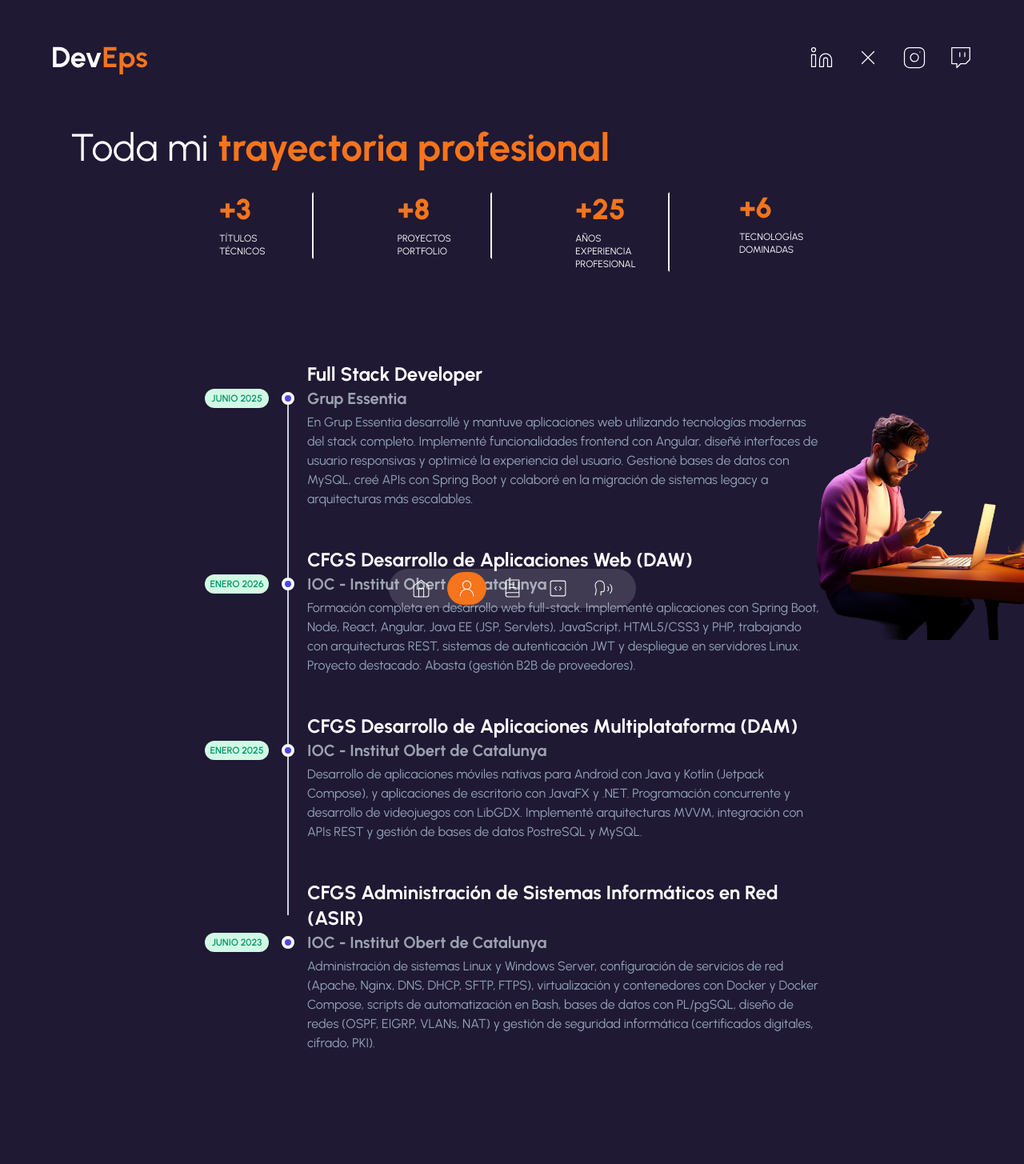
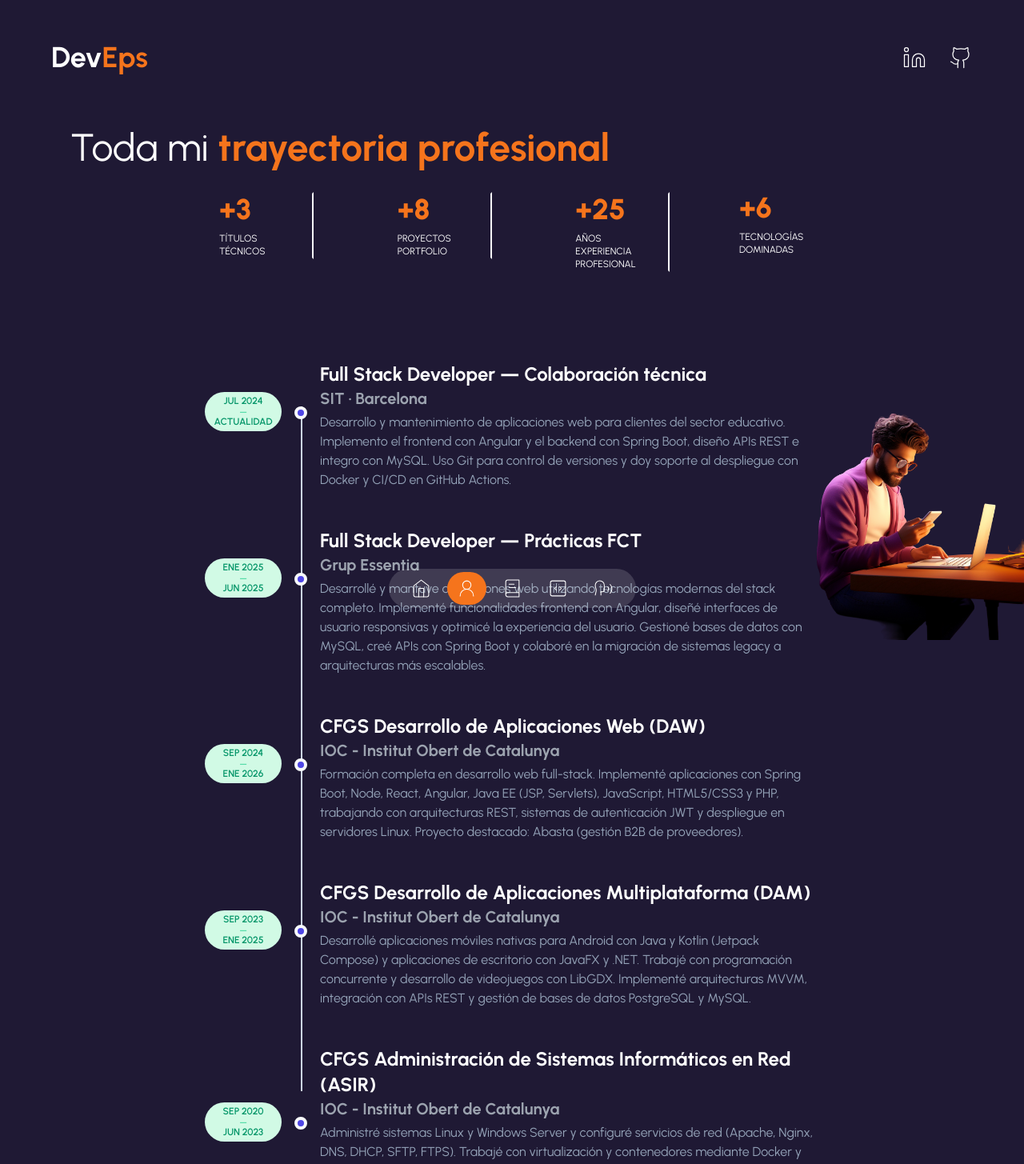
Before and after one commit to devepsdev/landing-page, a Next.js app: page /about-me in a window 1280 px wide. Shown: the top 1455 px of the page at 80% size. Built offline with nearby package versions, Linux system fonts and the light colour scheme.

Commit message:
Add experience and remove social links

```diff
--- a/components/time-line.tsx
+++ b/components/time-line.tsx
@@ -6,22 +6,23 @@
       <div className="w-full max-w-3xl mx-auto md:pb-40 md:pt-20">
         <div className="-my-6">
           {dataAboutPage.map((data) => (
-            <div key={data.id} className="relative py-6 pl-8 sm:pl-32 group">
+            <div key={data.id} className="relative py-6 pl-8 sm:pl-36 group">
               <h3 className="mb-1 text-2xl font-bold sm:mb-0">{data.title}</h3>
               <div
                 className="flex flex-col sm:flex-row items-start mb-1
-                                        group-last:before:hidden before:absolute
-                                        before:left-2 sm:before:left-0 before:h-full
-                                        before:px-px before:bg-slate-300 sm:before:ml-[6.5rem]
-                                        before:self-start before:-translate-x-1/2
-                                        before:translate-y-3 after:absolute after:left-2
-                                        sm:after:left-0 after:w-2 after:h-2 after:bg-indigo-600
-                                        after:border-4 after:box-content after:border-slate-50
-                                        after:rounded-full sm:after:ml-[6.5rem] after:-translate-x-1/2
-                                        after:translate-y-1.5"
+                            group-last:before:hidden before:absolute
+                            before:left-2 sm:before:left-0 before:h-full
+                            before:px-px before:bg-slate-300 sm:before:ml-[7.5rem]
+                            before:self-start before:translate-y-6 after:absolute after:left-2
+                            sm:after:left-0 after:w-2 after:h-2 after:bg-indigo-600
+                            after:border-4 after:box-content after:border-slate-50
+                            after:rounded-full sm:after:ml-[7.5rem] after:-translate-x-1/2
+                            after:translate-y-6"
               >
-                <time className="sm:absolute left-0 translate-y-0.5 inline-flex items-center justify-center text-xs font-semibold uppercase w-20 h-6 mb-3 sm:mb-0 text-emerald-600 bg-emerald-100 rounded-full">
-                  {data.date}
+                <time className="sm:absolute left-0 sm:translate-y-[6px] inline-flex flex-col items-center justify-center text-xs font-semibold uppercase w-24 mb-3 sm:mb-0 text-emerald-600 bg-emerald-100 rounded-full py-1 px-2 text-center leading-tight">
+                  <span>{data.dateStart}</span>
+                  <span className="text-emerald-400 text-[9px]">—</span>
+                  <span>{data.dateEnd}</span>
                 </time>
                 <div className="text-xl font-bold text-gray-400">
                   {data.subtitle}
--- a/data.tsx
+++ b/data.tsx
@@ -4,13 +4,10 @@
   HomeIcon,
   UserRound,
   Linkedin,
-  X,
+  Github,
   Pencil,
   Computer,
-  Rocket,
   Speech,
-  Instagram,
-  Twitch,
   Server,
   Database,
   Shield,
@@ -25,18 +22,8 @@
   },
   {
     id: 2,
-    logo: <X size={30} strokeWidth={1} />,
-    src: "https://x.com/devepsdev",
-  },
-  {
-    id: 3,
-    logo: <Instagram size={30} strokeWidth={1} />,
-    src: "https://www.instagram.com/devepsdev/",
-  },
-  {
-    id: 4,
-    logo: <Twitch size={30} strokeWidth={1} />,
-    src: "https://www.twitch.tv/deveps",
+    logo: <Github size={30} strokeWidth={1} />,
+    src: "https://github.com/devepsdev",
   },
 ];
 
@@ -76,35 +63,48 @@
 export const dataAboutPage = [
   {
     id: 1,
-    title: "Full Stack Developer",
-    subtitle: "Grup Essentia",
+    title: "Full Stack Developer — Colaboración técnica",
+    subtitle: "SIT · Barcelona",
     description:
-      "En Grup Essentia desarrollé y mantuve aplicaciones web utilizando tecnologías modernas del stack completo. Implementé funcionalidades frontend con Angular, diseñé interfaces de usuario responsivas y optimicé la experiencia del usuario. Gestioné bases de datos con MySQL, creé APIs con Spring Boot y colaboré en la migración de sistemas legacy a arquitecturas más escalables.",
-    date: "junio 2025",
+      "Desarrollo y mantenimiento de aplicaciones web para clientes del sector educativo. Implemento el frontend con Angular y el backend con Spring Boot, diseño APIs REST e integro con MySQL. Uso Git para control de versiones y doy soporte al despliegue con Docker y CI/CD en GitHub Actions.",
+    dateStart: "jul 2024",
+    dateEnd: "actualidad",
   },
   {
     id: 2,
+    title: "Full Stack Developer — Prácticas FCT",
+    subtitle: "Grup Essentia",
+    description:
+      "Desarrollé y mantuve aplicaciones web utilizando tecnologías modernas del stack completo. Implementé funcionalidades frontend con Angular, diseñé interfaces de usuario responsivas y optimicé la experiencia del usuario. Gestioné bases de datos con MySQL, creé APIs con Spring Boot y colaboré en la migración de sistemas legacy a arquitecturas más escalables.",
+    dateStart: "ene 2025",
+    dateEnd: "jun 2025",
+  },
+  {
+    id: 3,
     title: "CFGS Desarrollo de Aplicaciones Web (DAW)",
     subtitle: "IOC - Institut Obert de Catalunya",
     description:
       "Formación completa en desarrollo web full-stack. Implementé aplicaciones con Spring Boot, Node, React, Angular, Java EE (JSP, Servlets), JavaScript, HTML5/CSS3 y PHP, trabajando con arquitecturas REST, sistemas de autenticación JWT y despliegue en servidores Linux. Proyecto destacado: Abasta (gestión B2B de proveedores).",
-    date: "enero 2026",
+    dateStart: "sep 2024",
+    dateEnd: "ene 2026",
   },
   {
-    id: 3,
+    id: 4,
     title: "CFGS Desarrollo de Aplicaciones Multiplataforma (DAM)",
     subtitle: "IOC - Institut Obert de Catalunya",
     description:
-      "Desarrollo de aplicaciones móviles nativas para Android con Java y Kotlin (Jetpack Compose), y aplicaciones de escritorio con JavaFX y .NET. Programación concurrente y desarrollo de videojuegos con LibGDX. Implementé arquitecturas MVVM, integración con APIs REST y gestión de bases de datos PostreSQL y MySQL.",
-    date: "enero 2025",
+      "Desarrollé aplicaciones móviles nativas para Android con Java y Kotlin (Jetpack Compose) y aplicaciones de escritorio con JavaFX y .NET. Trabajé con programación concurrente y desarrollo de videojuegos con LibGDX. Implementé arquitecturas MVVM, integración con APIs REST y gestión de bases de datos PostgreSQL y MySQL.",
+    dateStart: "sep 2023",
+    dateEnd: "ene 2025",
   },
   {
-    id: 4,
+    id: 5,
     title: "CFGS Administración de Sistemas Informáticos en Red (ASIR)",
     subtitle: "IOC - Institut Obert de Catalunya",
     description:
-      "Administración de sistemas Linux y Windows Server, configuración de servicios de red (Apache, Nginx, DNS, DHCP, SFTP, FTPS), virtualización y contenedores con Docker y Docker Compose, scripts de automatización en Bash, bases de datos con PL/pgSQL, diseño de redes (OSPF, EIGRP, VLANs, NAT) y gestión de seguridad informática (certificados digitales, cifrado, PKI).",
-    date: "junio 2023",
+      "Administré sistemas Linux y Windows Server y configuré servicios de red (Apache, Nginx, DNS, DHCP, SFTP, FTPS). Trabajé con virtualización y contenedores mediante Docker y Docker Compose, automaticé tareas con scripts Bash y gestioné bases de datos con PL/pgSQL. Diseñé redes con OSPF, EIGRP, VLANs y NAT, y apliqué seguridad informática con certificados digitales, cifrado y PKI.",
+    dateStart: "sep 2020",
+    dateEnd: "jun 2023",
   },
 ];
 
```
